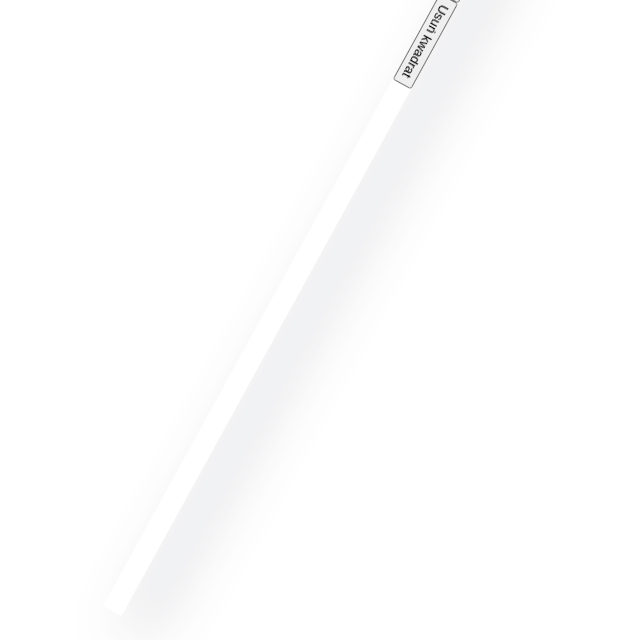
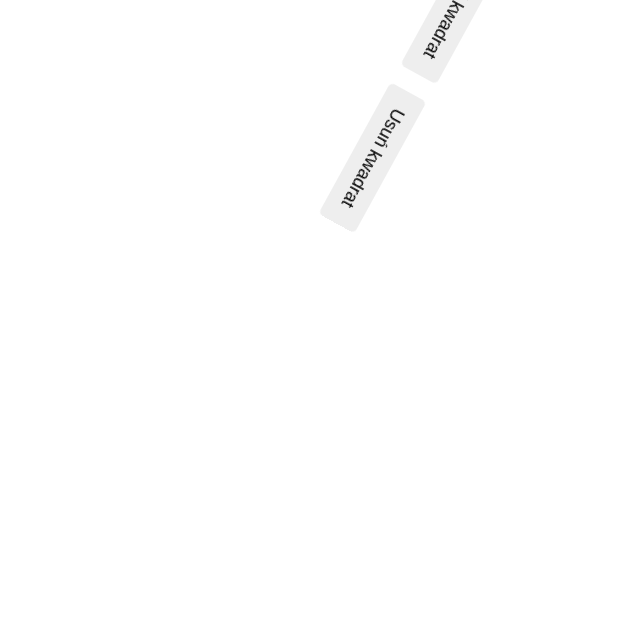
Before and after one commit to PawelHamryszak/kwadraty, a React (Create React App) app: page / in a window 1280 px wide. Shown: the top 640 px of the page, without its empty margins (335-975 px from the left). Built offline with nearby package versions, Linux system fonts and the light colour scheme.

Commit message:
Update index.css

```diff
--- a/src/index.css
+++ b/src/index.css
@@ -1,14 +1,14 @@
 body {
   margin: 0;
-  font-family: -apple-system, BlinkMacSystemFont, 'Segoe UI', 'Roboto', 'Oxygen',
-    'Ubuntu', 'Cantarell', 'Fira Sans', 'Droid Sans', 'Helvetica Neue',
+  font-family: -apple-system, BlinkMacSystemFont, "Segoe UI", "Roboto", "Oxygen",
+    "Ubuntu", "Cantarell", "Fira Sans", "Droid Sans", "Helvetica Neue",
     sans-serif;
   -webkit-font-smoothing: antialiased;
   -moz-osx-font-smoothing: grayscale;
 }
 
 code {
-  font-family: source-code-pro, Menlo, Monaco, Consolas, 'Courier New',
+  font-family: source-code-pro, Menlo, Monaco, Consolas, "Courier New",
     monospace;
 }
 
@@ -17,24 +17,35 @@ code {
   flex-wrap: wrap;
   margin: 250px auto;
   width: 800px;
-  justify-content: 'space-between';
-  -webkit-animation:spin 6s linear infinite;
-  -moz-animation:spin 6s linear infinite;
-  animation:spin 6s linear infinite;
-  -webkit-box-shadow: 16px -29px 55px -8px rgba(66, 68, 90, 1);
-  -moz-box-shadow: 16px -29px 55px -8px rgba(66, 68, 90, 1);
-  box-shadow: 16px -29px 55px -8px rgba(66, 68, 90, 1);
+  justify-content: "space-between";
+  -webkit-animation: spin 6s linear infinite;
+  -moz-animation: spin 6s linear infinite;
+  animation: spin 6s linear infinite;
 }
 
 @-moz-keyframes spin {
-  100% { -moz-transform: rotate(360deg); }
+  100% {
+    -moz-transform: rotate(360deg);
+  }
 }
 @-webkit-keyframes spin {
-  100% { -webkit-transform: rotate(360deg); }
-}
-@keyframes spin {
   100% {
-      -webkit-transform: rotate(360deg);
-      transform:rotate(360deg);
+    -webkit-transform: rotate(360deg);
   }
 }
+
+button {
+  margin: 10px;
+  padding: 10px 20px;
+  font-size: 18px;
+  background-color: #eee;
+  border: none;
+  border-radius: 5px;
+  cursor: pointer;
+}
+
+#buttons-container {
+  display: flex;
+  justify-content: center;
+  margin-top: 50px;
+}
```
